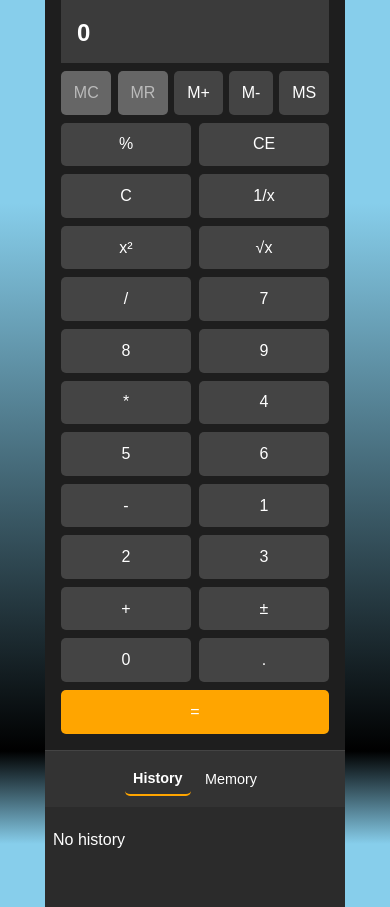
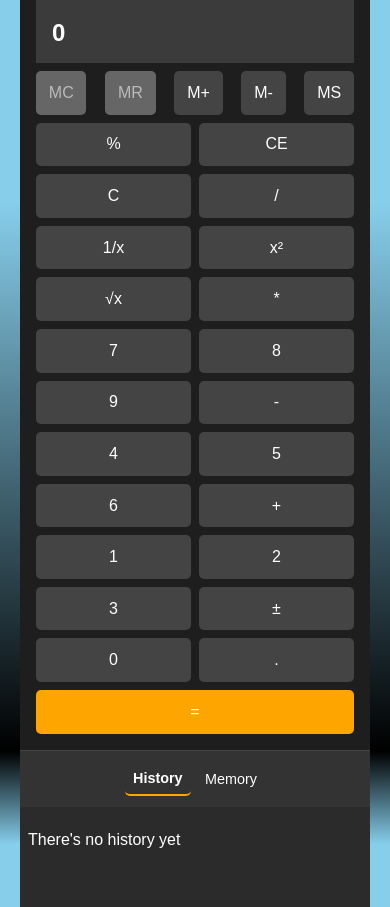
Before and after one commit to kaur-Gurdeep/React-Calculator, a React (Vite) app: page / in a window 390 px wide. Built offline with nearby package versions, Linux system fonts and the light colour scheme.

Commit message:
final commit

```diff
--- a/src/components/App.jsx
+++ b/src/components/App.jsx
@@ -1,19 +1,27 @@
-import React, { useState } from 'react';
+import React from 'react';
+import { useState } from 'react';
 import Calculator from './Calculator.jsx';
 import Tabs from './Tabs.jsx';
 import '../styles/App.css';
 
 function App() {
   const [memory, setMemory] = useState([]); // Manage memory state
+  const [history, setHistory] = useState([]); //Manage History
 
   return (
     <div className="app-container">
       {/* Calculator Section */}
       <div className="calculator-section">
-        <Calculator memory={memory} setMemory={setMemory} />
+        <Calculator
+        memory={memory}
+        setMemory={setMemory}
+        setHistory={setHistory}/>
       </div>
       {/* Tabs Section */}
-      <Tabs memory={memory} setMemory={setMemory} />
+      <Tabs
+      memory={memory}
+      setMemory={setMemory}
+      history={history} />
     </div>
   );
 }
--- a/src/components/Calculator.jsx
+++ b/src/components/Calculator.jsx
@@ -1,38 +1,38 @@
 import React, { useState } from 'react';
 import '../styles/Calculator.css';
 
-function Calculator({ memory, setMemory}) {
+function Calculator({ memory, setMemory, setHistory}) {
   const [currentInput, setCurrentInput] = useState(""); // Tracks the current number
   const [previousValue, setPreviousValue] = useState(null); // Stores the previous value
   const [operator, setOperator] = useState(null); // Stores the selected operator
   const [result, setResult] = useState(null); // Stores the result of the calculation
   const [calculationHistory, setCalculationHistory] = useState(""); // Tracks the last result or expression
-  const [isResultFinal, setIsResultFinal] = useState(false);
+  const [isResultFinal, setIsResultFinal] = useState(false); //Store the results
 
   const handleNumberClick = (num) => {
     if (isResultFinal) {
-      // Reset everything for a fresh calculation after a result
       setCurrentInput(num);
       setResult(null);
-      setCalculationHistory(""); // Clear history for a fresh start
-      setIsResultFinal(false); // Reset the result state
-    } else if (result !== null) {
-      // Handle fresh calculation after showing a result
+      setCalculationHistory("");
+      setIsResultFinal(false);
+    }
+    else if (result !== null) {
       setCurrentInput(num);
       setResult(null);
-      setCalculationHistory(""); // Clear history for a fresh start
-    } else if (operator && currentInput === "") {
-      // Start entering new input after an operator is selected
+      setCalculationHistory("");
+    }
+    else if (operator && currentInput === "") {
       setCurrentInput(num);
-    } else if (currentInput === "0") {
+    }
+    else if (currentInput === "0") {
       // Prevent leading zeroes
       setCurrentInput(num);
-    } else {
+    }
+    else {
       // Append the new number to the current input
       setCurrentInput((prev) => prev + num);
     }
   };
-
 
 
   const handleOperatorClick = (op) => {
@@ -48,16 +48,25 @@ function Calculator({ memory, setMemory}) {
         setPreviousValue(result); // Use result as the starting point
         setResult(null); // Reset result
         setCalculationHistory("");
-      } else {
+      }
+      else {
         setPreviousValue(parseFloat(currentInput)); // Set current input as previous value
       }
 
       setOperator(op); // Directly use the operator passed
       setCalculationHistory((prev) => prev + " " + currentInput + " " + op);
       setCurrentInput("");
-    } else if (previousValue !== null) {
-      setOperator(op); // Update operator if no current input
-      setCalculationHistory((prev) => prev + " " + op);
+    }
+    else if (previousValue !== null) {
+      if (operator) {
+        // If an operator is already set, replace it with the new one
+        setOperator(op);
+        setCalculationHistory((prev) => prev.slice(0, -1) + op); // Replace the last operator in history
+      }
+      else {
+        setOperator(op); // Update the operator if no operator was previously set
+        setCalculationHistory((prev) => prev + " " + op);
+      }
     }
   };
 
@@ -78,7 +87,6 @@ function Calculator({ memory, setMemory}) {
           break;
         case "/":
           calculation = current === 0 ? "Error" : previousValue / current;
-          // calculation = current !== 0 ? previousValue / current : "Error";
           break;
         case "%":
           calculation = previousValue % current;
@@ -91,14 +99,36 @@ function Calculator({ memory, setMemory}) {
 
       if (calculation === "Error") {
         handleAllClear();
-      } else {
+      }
+      else {
+        const formattedCalculation = formatScientific(calculation);
         setCalculationHistory(expression);
         setResult(calculation);
         setCurrentInput(calculation.toString());
+
+        // Add the calculation to history
+        setHistory((prevHistory) => [
+          ...prevHistory,
+          { expression: `${expression} ${formattedCalculation}` },
+        ]);
       }
 
       setPreviousValue(null);
       setOperator(null);
+    }
+  };
+
+  const formatScientific = (num) => {
+    if (Math.abs(num) >= 1e20 || Math.abs(num) < 1e-4) {
+      return num.toExponential(6); // Display in scientific notation with 6 decimal places
+    }
+    else {
+      if(Number.isInteger(num)){
+        return num.toString();
+      }
+      else {
+        return num.toFixed(6);  // Display with 6 decimal places
+      }
     }
   };
 
@@ -121,7 +151,16 @@ function Calculator({ memory, setMemory}) {
   const handleMemoryRecall = () => {
     if (memory.length > 0) {
       const lastMemoryValue = memory[memory.length - 1];
-      setCurrentInput(lastMemoryValue.toString()); // Show the memory value in the result div
+
+      // If the result is null but there's a memory value, update currentInput
+      if (result === null || currentInput === "") {
+        setCurrentInput(lastMemoryValue.toString()); // Show the memory value in the result div
+      }
+      else {
+        // Update the result with the memory value if a calculation was performed
+        setResult(parseFloat(lastMemoryValue));
+        setCurrentInput(lastMemoryValue.toString());
+      }
     }
   };
 
@@ -149,27 +188,34 @@ function Calculator({ memory, setMemory}) {
     if (currentInput) {
       const current = parseFloat(currentInput);
       setMemory([...memory, current]); // Save only the current input value
-    } else if (result) {
+    }
+    else if (result) {
       const current = parseFloat(result);
       setMemory([...memory, current]); // Save the result if there's no current input
     }
   };
 
   const handleReciprocal = () => {
-    if(currentInput != ""){
-      const value = parseFloat(currentInput);
-      if(value === 0){
+    let value = result !== null ? result : currentInput; // Use result if available, else currentInput
+    if (value !== "Error" && value !== "") {
+      value = parseFloat(value);
+      if (value === 0) {
         setCurrentInput("Error");
       }
-      else
-      {
-        const result = 1/value;
-        setCurrentInput(result.toString());
+      else {
+        const reciprocal = 1 / value;
+        setCurrentInput(reciprocal.toString());
         setCalculationHistory(`1/(${value})`);
+        setResult(reciprocal);
+
+      setHistory(prevHistory => [
+        ...prevHistory,
+        {expression : `1/(${value}) =`, result: reciprocal}
+      ]);
       }
     }
+  };
 
-  }
   const handleSquare = () => {
     if (currentInput !== "") {
       const value = parseFloat(currentInput);
@@ -177,6 +223,12 @@ function Calculator({ memory, setMemory}) {
       setCurrentInput(result.toString());
       setCalculationHistory(`(${value})²`);
       setIsResultFinal(true);
+      setResult(result);
+
+    setHistory(prevHistory => [
+      ...prevHistory,
+      { expression: `(${value})² =`, result: result }
+    ]);
     }
   };
 
@@ -185,32 +237,53 @@ function Calculator({ memory, setMemory}) {
     const value = parseFloat(currentInput);
     if (value < 0) {
       setCurrentInput("Error"); // Square root of a negative number is undefined
-    } else {
+    }
+    else {
       const result = Math.sqrt(value);
       setCurrentInput(result.toString());
       setCalculationHistory(`√(${value})`);
       setIsResultFinal(true);
+      setResult(result);
+
+      setHistory(prevHistory => [
+        ...prevHistory,
+        { expression: `√(${value}) =`, result: result }
+      ]);
     }
   }
 };
 
 const handleNegate = () => {
-  if(currentInput !== "") {
-    const value = parseFloat(currentInput);
-    if(value === 0){
-      setCurrentInput("0");
+  let valueToNegate;
+
+  if (result !== null) {
+    valueToNegate = result;  // Negate the result if it exists
+    setResult(-valueToNegate);  // Update the result with the negated value
+    setCurrentInput((-valueToNegate).toString());  // Show the negated result in the current input
+  }
+  else {
+    // No result yet, negate the current input
+    valueToNegate = parseFloat(currentInput);
+    if (isNaN(valueToNegate)) {
+      setCurrentInput("Invalid Input");
     }
-    else{
-      const result = -value;
-      setCurrentInput(result.toString());
+    else {
+      setCurrentInput((-valueToNegate).toString());  // Negate the current input
+
+    setHistory(prevHistory => [
+      ...prevHistory,
+      { expression: `-${valueToNegate} =`, result: -valueToNegate }
+    ]);
     }
   }
-}
+};
+
 const handleDecimal = () => {
-  // If there's no input, start with '0.'
+  // If there's no input, start with 0.
   if (currentInput === "") {
     setCurrentInput("0.");
-  } else if (!currentInput.includes(".")) {
+  }
+  else if (!currentInput.includes(".")) {
     // If the input does not already contain a decimal point, append one
     setCurrentInput(currentInput + ".");
   }
@@ -240,22 +313,22 @@ const handleDecimal = () => {
         <button onClick={() => handleOperatorClick('%')}>%</button>
         <button onClick={handleClearEntry}>CE</button>
         <button onClick={handleAllClear}>C</button>
+        <button onClick={() => handleOperatorClick('/')}>/</button>
         <button onClick={handleReciprocal}>1/x</button>
         <button onClick={handleSquare}>x²</button>
         <button onClick={handleSquareRoot}>√x</button>
-        <button onClick={() => handleOperatorClick('/')}>/</button>
+        <button onClick={() => handleOperatorClick('*')}>*</button>
         <button onClick={() => handleNumberClick('7')}>7</button>
         <button onClick={() => handleNumberClick('8')}>8</button>
         <button onClick={() => handleNumberClick('9')}>9</button>
-        <button onClick={() => handleOperatorClick('*')}>*</button>
+        <button onClick={() => handleOperatorClick('-')}>-</button>
         <button onClick={() => handleNumberClick('4')}>4</button>
         <button onClick={() => handleNumberClick('5')}>5</button>
         <button onClick={() => handleNumberClick('6')}>6</button>
-        <button onClick={() => handleOperatorClick('-')}>-</button>
+        <button onClick={() => handleOperatorClick('+')}>+</button>
         <button onClick={() => handleNumberClick('1')}>1</button>
         <button onClick={() => handleNumberClick('2')}>2</button>
         <button onClick={() => handleNumberClick('3')}>3</button>
-        <button onClick={() => handleOperatorClick('+')}>+</button>
         <button onClick={handleNegate}>±</button>
         <button onClick={() => handleNumberClick('0')}>0</button>
         <button onClick={handleDecimal}>.</button>
--- a/src/components/History.jsx
+++ b/src/components/History.jsx
@@ -1,12 +1,19 @@
 import React from 'react';
-import Calculator from './Calculator.jsx';
 
-function History() {
+function History({ history }) {
   return (
     <div className="history-tab">
-      <p>No history</p>
+      {history.length === 0 ? (
+        <p>There's no history yet</p>
+      ) : (
+        history.map((entry, index) => (
+          <div key={index}>
+            <p>{entry.expression}  {entry.result}</p>
+          </div>
+        ))
+      )}
     </div>
   );
 }
 
-export default History
+export default History;
--- a/src/components/Tabs.jsx
+++ b/src/components/Tabs.jsx
@@ -3,11 +3,12 @@ import History from './History.jsx';
 import Memory from './Memory.jsx';
 import '../styles/Tabs.css';
 
-function Tabs({ memory }) {
+function Tabs({ memory, history }) {
   const [activeTab, changeTab] = useState('History');
 
   return (
     <div className="tabs-section">
+
       {/* Tabs Buttons */}
       <div className="tabs">
         <button
@@ -27,7 +28,7 @@ function Tabs({ memory }) {
 
       {/* Tab Content */}
       <div className="tab-content">
-        {activeTab === 'History' ? <History /> : <Memory memory={memory} />}
+        {activeTab === 'History' ? <History history={history}/> : <Memory memory={memory} />}
       </div>
     </div>
   );
--- a/src/styles/App.css
+++ b/src/styles/App.css
@@ -3,7 +3,7 @@
     flex-wrap: wrap;
     background-color: #1e1e1e;
     color: #fff;
-    width: 700px;
+    width: 730px;
   }
 
   .calculator-section {
@@ -25,11 +25,11 @@
     overflow-y: auto;
   }
 
-  /* Responsive Design */
+  /* Media Query */
   @media (max-width: 768px) {
     .app-container {
       flex-direction: column;
-      width: 300px;
+      width: 350px;
     }
 
     .calculator-section {
--- a/src/styles/Calculator.css
+++ b/src/styles/Calculator.css
@@ -66,21 +66,19 @@
     background-color: #cb9227;
   }
 
-/* Disabled Button Styles */
 button:disabled {
   background-color: #666;
   color: #bbb;
-  /* cursor: not-allowed;   */
 }
 
 button:disabled:hover {
   background-color: #666;
 }
 
-  /* Responsive Design */
+   /* Media Query */
   @media (max-width: 768px) {
     .buttons {
-      grid-template-columns: repeat(3, 1fr);
+      grid-template-columns: repeat(4, 1fr);
     }
 
     button {
--- a/src/styles/Memory.css
+++ b/src/styles/Memory.css
@@ -15,6 +15,7 @@
     box-shadow: 0px 2px 4px rgba(0, 0, 0, 0.1);
   }
 
+   /* Media Query */
     @media (max-width: 768px) {
     .memory-tab {
       padding: 0rem;
--- a/src/styles/Tabs.css
+++ b/src/styles/Tabs.css
@@ -25,7 +25,7 @@
     height: 550px;
   }
 
-  /* Responsive Design */
+   /* Media Query */
   @media (max-width: 768px) {
     .tabs {
       justify-content: center;
```
